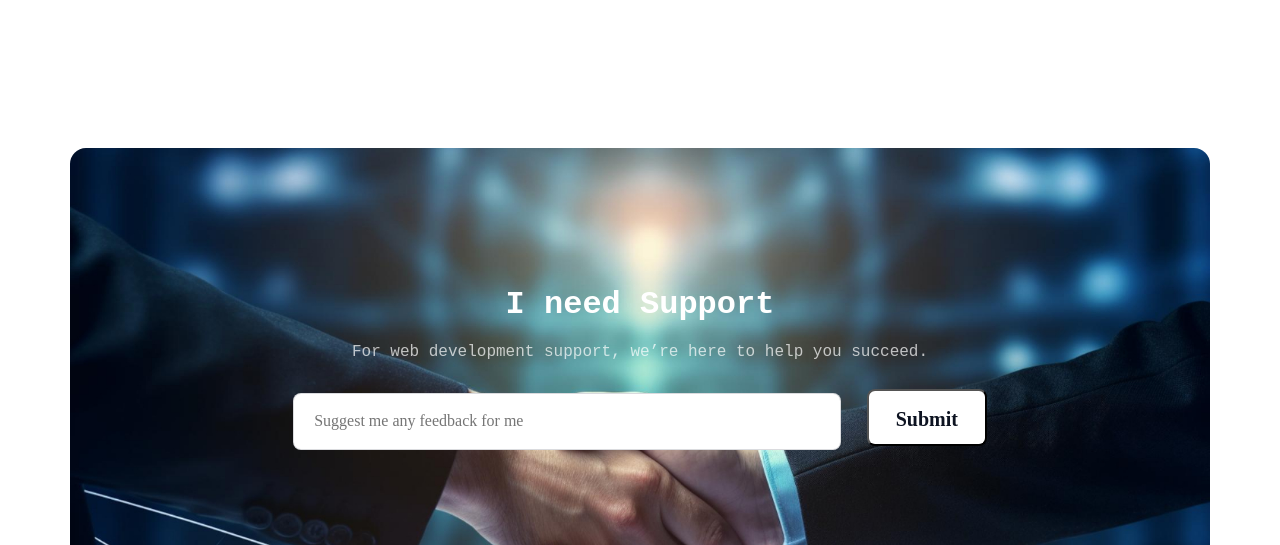
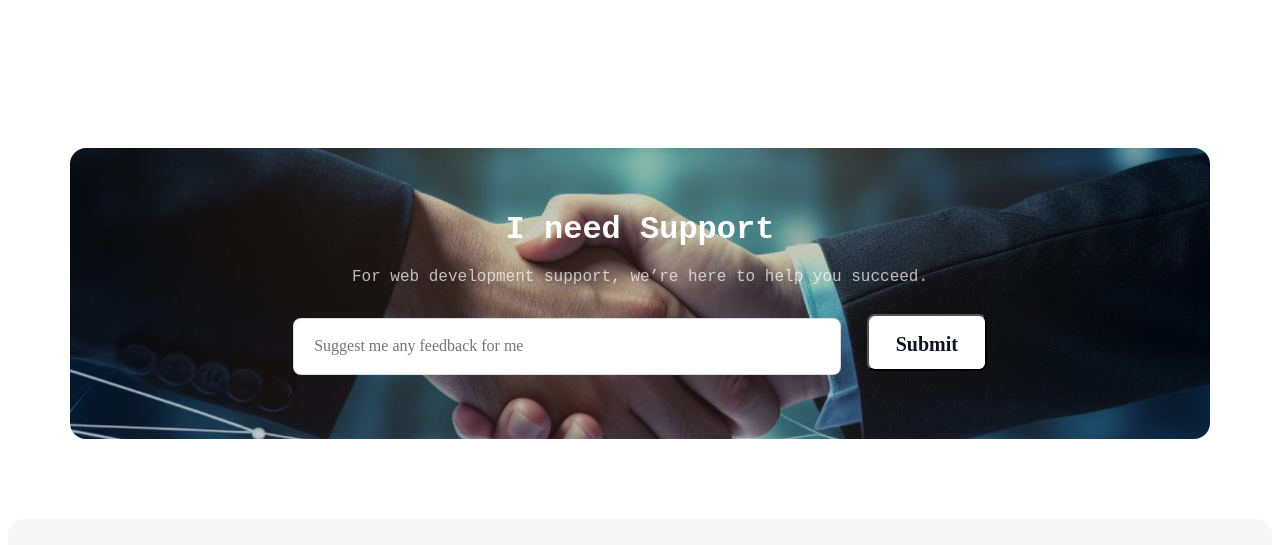
Before and after one commit to shovan-642/assignment-01, a plain HTML site: page index.html in a window 1280 px wide. Shown: the part 3810-4355 px from the top of the page. Drawn offline with Linux system fonts and the light colour scheme; a web font is replaced by a local one.

Commit message:
fixed support section background

```diff
--- a/styles/style.css
+++ b/styles/style.css
@@ -253,12 +253,10 @@ opacity: 0.7;
 
 
 .support-container {
-  height: 313px;
-  background-image: url(../assets/handshake.jpg);
+  background-image: linear-gradient(rgba(0, 0, 0, 0.2), rgba(0, 0, 0, 0.2), rgba(0, 0, 0, 0.2)), url(../assets/handshake.jpg);
   border-radius: 16px;
-  background-repeat: no-repeat;
+  background-position: center;
   padding: 64px 48px;
-  background-size: cover;
   display: flex;
   flex-direction: column;
   justify-content: center;
```
